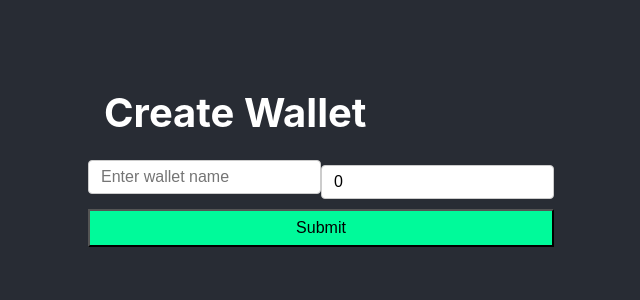
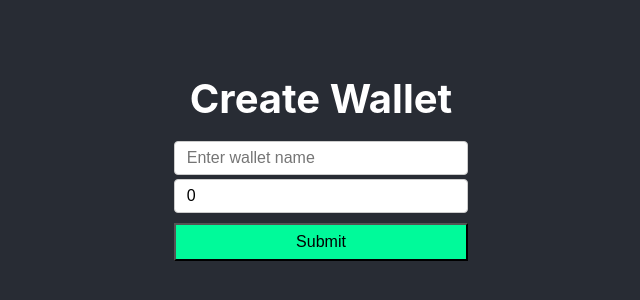
Before and after one commit to Shivraj0/digi-wallet-interface, a React (Create React App) app: page / in a window 1280 px wide. Shown: the part 242-542 px from the top of the page, without its empty margins (319-959 px from the left). Built offline with nearby package versions, Linux system fonts and the light colour scheme.

Commit message:
beautify layout + table

```diff
--- a/src/App.css
+++ b/src/App.css
@@ -2,5 +2,6 @@
   text-align: center;
   background-color: #282c34;
   height: 100vh;
-  width: 100%;
+  display: flex;
+  justify-content: center;
 }
--- a/src/styles/setupWallet.css
+++ b/src/styles/setupWallet.css
@@ -11,13 +11,17 @@
     }
 }
 
-.wallet-form-inputs input {
-    font-size: 16px;
-    padding: 8px 12px;
-    border: 1px solid #ccc;
-    border-radius: 4px;
+.wallet-form-inputs {
     display: block;
-    width: -webkit-fill-available;
+
+    input {
+        font-size: 16px;
+        padding: 8px 12px;
+        border: 1px solid #ccc;
+        border-radius: 4px;
+        display: block;
+        width: -webkit-fill-available;
+    }
 
     &:last-child {
         margin-top: 10px;
--- a/src/styles/updateWallet.css
+++ b/src/styles/updateWallet.css
@@ -14,6 +14,7 @@ form {
     color: #fff;
     align-items: flex-start;
     margin-top: 10px;
+    width: 100%;
 
     input[type="number"] {
         padding: 8px 12px;
--- a/src/styles/walletTransactions.css
+++ b/src/styles/walletTransactions.css
@@ -5,10 +5,16 @@ h1 {
     padding: 8px 16px;
 }
 
-.transactions-table {
-    color: #fff;
+.transactions-wrapper {
     width: 100%;
-    height: 300px;
+
+    p {
+        color: red
+    }
+
+    a {
+        color: aqua;
+    }
 }
 
 .transactions-header {
@@ -41,6 +47,16 @@ h1 {
     }
 }
 
+.transactions-table {
+    color: #fff;
+    width: 100%;
+    max-height: 300px;
+
+    tr {
+        height: 32px;
+    }
+}
+
 .pagination {
     display: flex;
     align-items: center;
```
